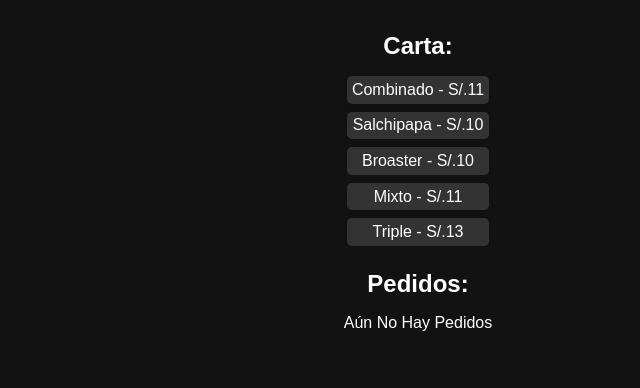
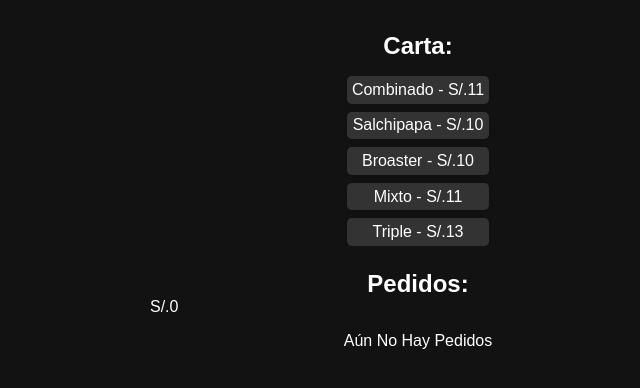
Before and after one commit to DannerDQ/pedidos, a Next.js app: page / in a window 1280 px wide. Shown: the top 388 px of the page, without its empty margins (222-862 px from the left). Built offline with nearby package versions, Linux system fonts and the light colour scheme.

Commit message:
first commit

```diff
--- a/src/app/page.js
+++ b/src/app/page.js
@@ -5,6 +5,7 @@ import "./page.css"
 
 export default function Home() {
   const [orders, setOrders] = useState({});
+  const [total, setTotal] = useState(0)
   const menu = [
     {
       name: "combinado ",
@@ -51,6 +52,16 @@ export default function Home() {
     return ordersToRender;
   }
 
+  useEffect(()=>{
+    let acum = 0
+    for (let id in orders) {
+      const {price} = orders[id]
+
+      acum += price
+    }
+    setTotal(acum)
+  }, [orders])
+
   return (
     <main>
       <section className="menu">
@@ -70,7 +81,10 @@ export default function Home() {
         </ul>
       </section>
       <section >
-        <h2>Pedidos:</h2>
+        <div>
+          <h2>Pedidos:</h2>
+          <span>S/.{total}</span>
+        </div>
         <div className="summary">
           <ul>
             {Object.keys(orders).length === 0 ? (
```
